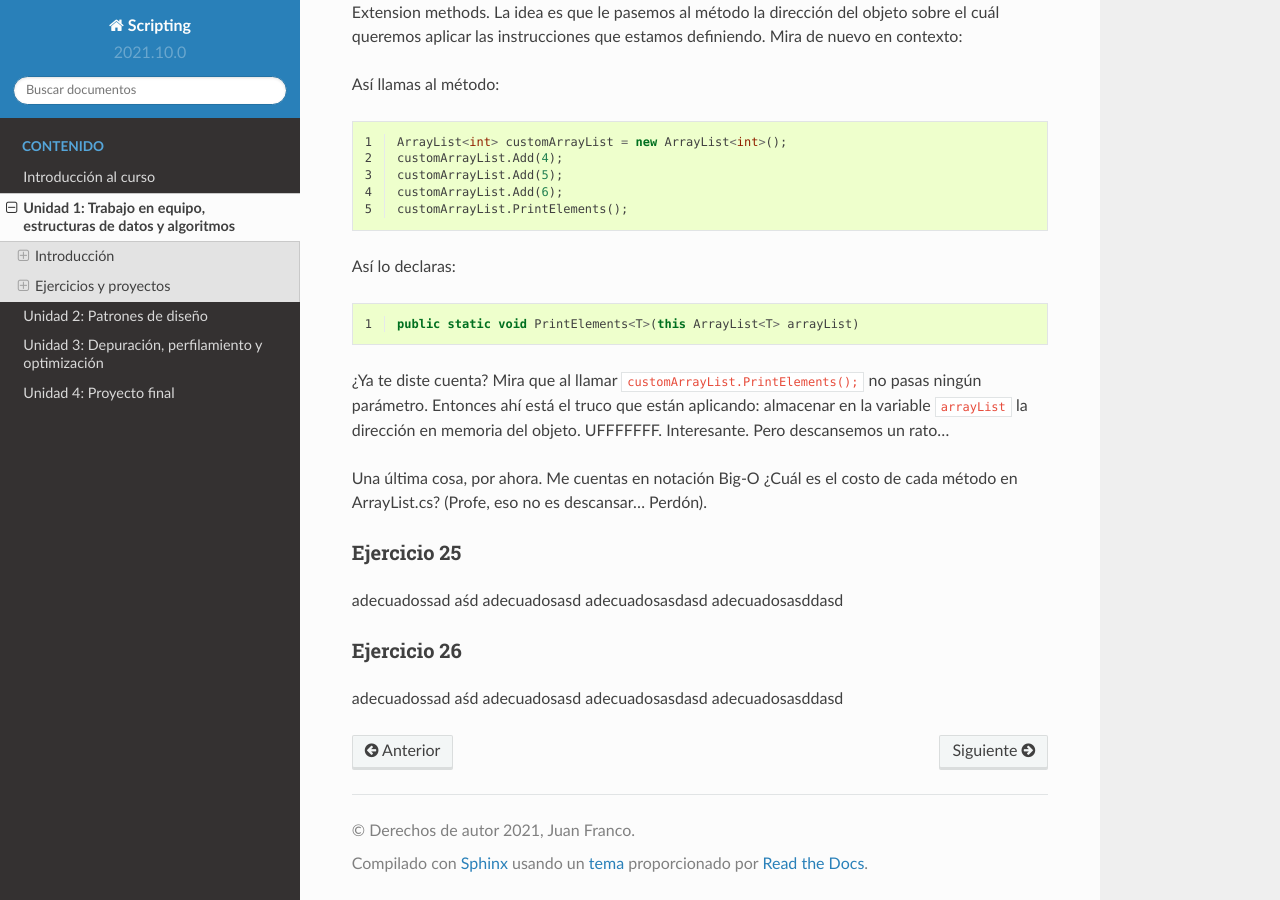
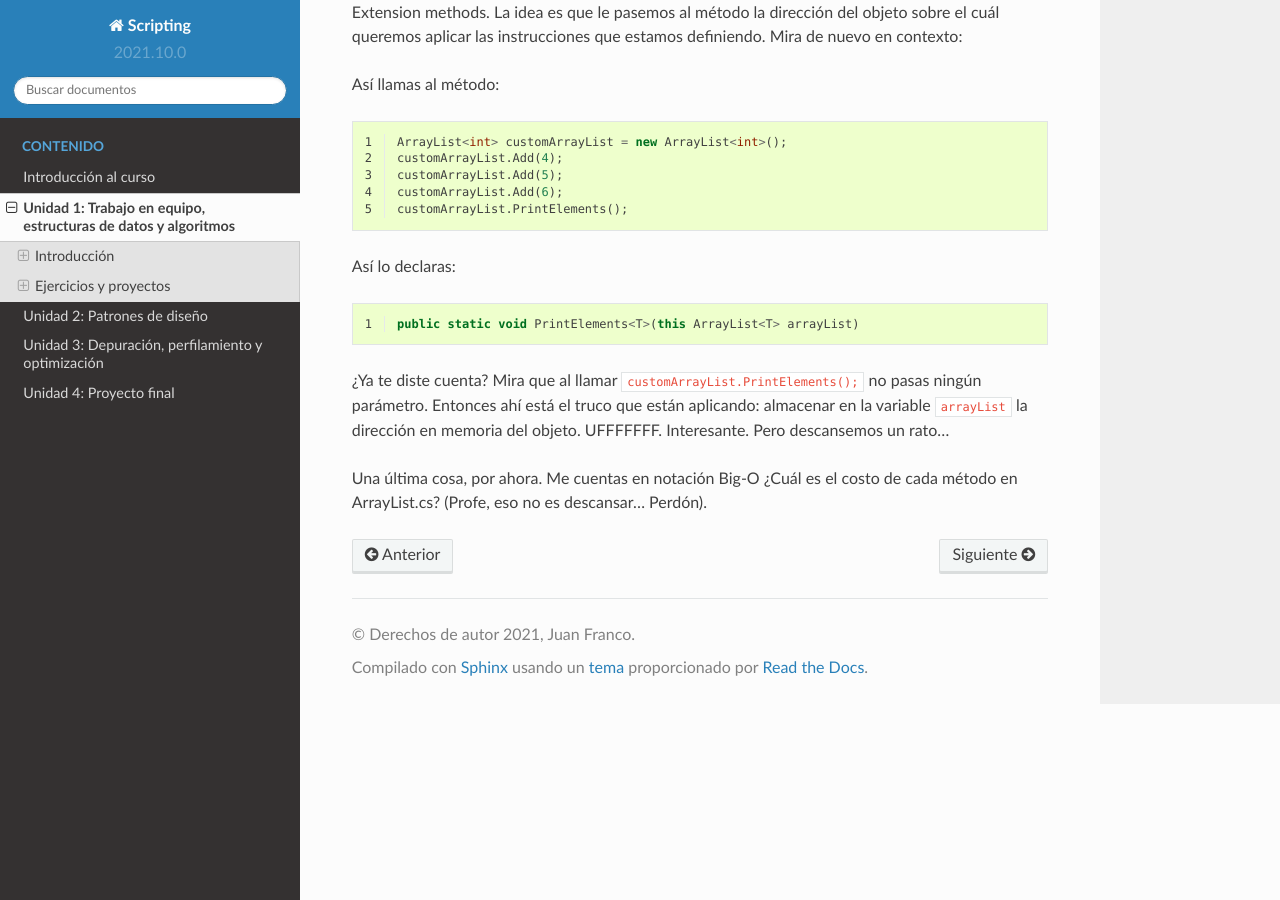
Before and after one commit to juanferfranco/scripting, a Sphinx documentation site: the page built from docs/_unidad1/unidad1.rst, in a window 1280 px wide and 900 px high, scrolled down 11032 px. Built offline with Sphinx 7.4.7 and the Read the Docs theme 2.0.0, drawn with Linux system fonts in a browser that asks for light colours.

Commit message:
erase some trush

```diff
--- a/docs/_unidad1/unidad1.rst
+++ b/docs/_unidad1/unidad1.rst
@@ -597,19 +597,3 @@ UFFFFFFF. Interesante. Pero descansemos un rato...
 
 Una última cosa, por ahora. Me cuentas en notación Big-O ¿Cuál es el costo
 de cada método en ArrayList.cs?  (Profe, eso no es descansar...  Perdón).
-
-Ejercicio 25
-^^^^^^^^^^^^^
-adecuadossad
-aśd
-adecuadosasd
-adecuadosasdasd
-adecuadosasddasd
-
-Ejercicio 26
-^^^^^^^^^^^^^
-adecuadossad
-aśd
-adecuadosasd
-adecuadosasdasd
-adecuadosasddasd
```
